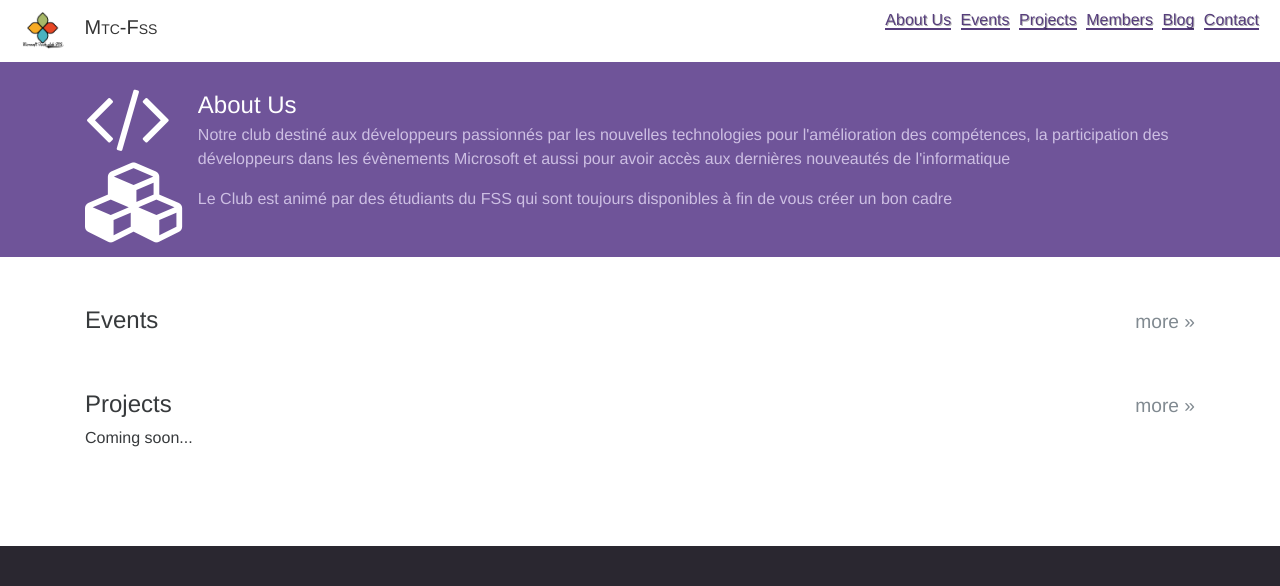
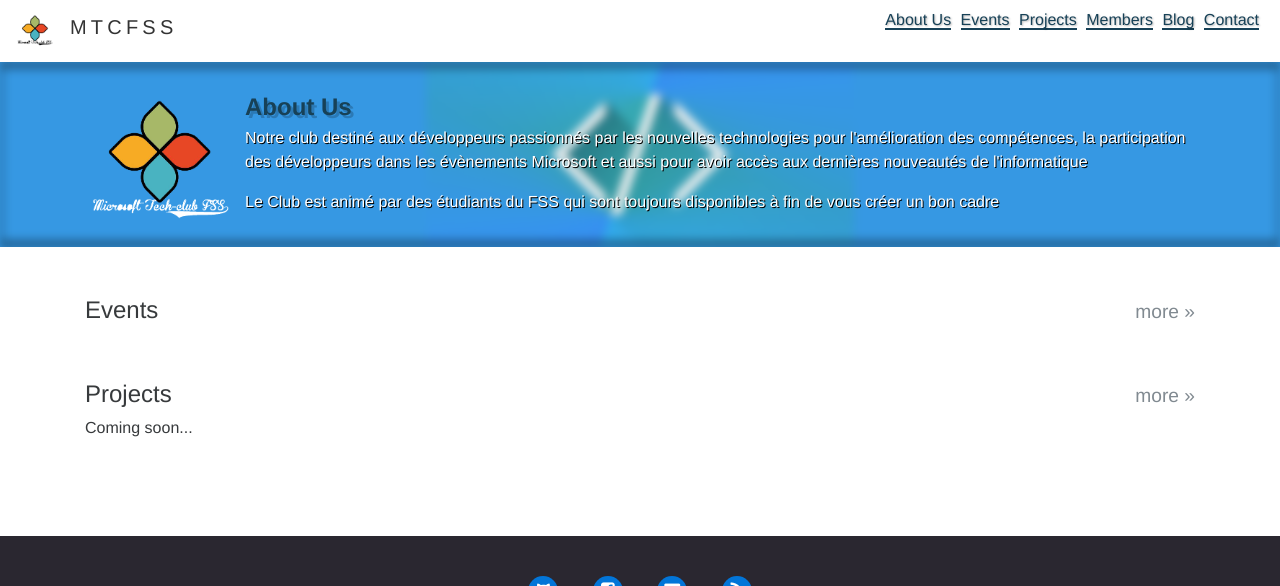
Before and after one commit to fssotc/fssotc.tik.tn, a Django app: page / in a window 1280 px wide. Shown: the top 586 px of the page. Run offline with Django 3.2, Linux system fonts and the light colour scheme; data that the repository does not hold is empty; parts of the project's set-up code (start-up, migrations or seed data) failed here and were passed over; some libraries are stand-ins or nearby versions.

Commit message:
update about & header sections

```diff
--- a/website/static/website/css/style.css
+++ b/website/static/website/css/style.css
@@ -17,17 +17,48 @@
 }
 #about {
     padding: 10px;
+    position: relative;
+    margin-top: 0 !important;
+    overflow: hidden;
+    background: #3698e3;
+    color: #CDBFE3;
 }
-#about i {
+#about h4 {
     color: white;
-    margin: 5px 0;
+}
+#about-bg {
+    background: url(../img/blue-coding-programming.jpg) center no-repeat;
+    background-size: auto 130%;
+    -webkit-filter: blur(5px);
+    filter: blur(5px);
+    background-color: #3698e3;
+    position: absolute;
+    top: 0;
+    left: 0;
+    right: 0;
+    bottom: 0;
+    z-index: 0;
+    box-shadow: inset 0px 5px 5px rgba(0, 0, 0, 0.6), inset 0px -5px 5px rgba(0, 0, 0, 0.6);
+}
+#about .media-left img {
+    width: 150px;
+}
+#about .container {
+    position: relative;
+    color: white;
+    text-shadow: 1px 1px rgba(0, 0, 0, 1);
+}
+#about .media-heading {
+    color: #174157;
+    font-weight: bold;
+    text-shadow: 3px 3px rgba(0, 0, 0, 0.2);
 }
 #about a:hover,
 section > h4 > a:hover {
     text-decoration: none;
 }
 @media(max-width: 753px) {
-    #about i {
+    #about .media-left {
         display: none;
     }
 }
@@ -36,8 +67,9 @@
 }
 header .navbar-link {
     border-bottom: 2px solid;
-    color: #563D7C;
-    text-shadow: 1px 1px rgba(0, 0, 0, 0.3);
+    border-color: #174157;
+    color: #174157;
+    text-shadow: 1px 1px 2px rgba(0, 0, 0, 0.3);
     margin-right: 5px;
 }
 header .nav a:hover {
@@ -45,7 +77,9 @@
     border-bottom: 4px solid;
 }
 header .navbar-brand {
-    font-variant: petite-caps;
+      letter-spacing: 4.2px;
+      line-height: 1.5;
+      text-transform: uppercase
 }
 section {
     margin-bottom: 50px;
@@ -55,17 +89,7 @@
     padding-bottom: 80px;
 }
 #articale > section:first-of-type {
-      margin-top: 50px;
-}
-#about {
-  margin-top: 0 !important;
-}
-#about {
-    background: #6F5499;
-    color: #CDBFE3;
-}
-#about h4 {
-    color: white;
+    margin-top: 50px;
 }
 footer {
     background: #2A2730;
--- a/website/templates/website/index.html
+++ b/website/templates/website/index.html
@@ -1,14 +1,12 @@
 {% extends 'website/layout.html' %}
+{% load staticfiles%}
 {% block pagetitle %}Microsoft Tech Club FSS{% endblock %}
 {% block content_section %}
         <section id="about" class="container-fluid">
+            <div id="about-bg"></div>
             <div class="container media">
                 <a class="media-left media-middle" href="#">
-                    <i class="media-object fa fa-code fa-5x"></i>
-                    <!--<i class="media-object fa fa-flask fa-5x"></i>-->
-                    <!--<i class="media-object fa fa-cube fa-5x"></i>-->
-                    <i class="media-object fa fa-cubes fa-5x"></i>
-                    <!--<i class="media-object fa fa-terminal fa-5x"></i>-->
+			<img src="{% static 'website/img/mtcfss-transparent-white.png' %}" />
                 </a>
                 <div class="media-body media-middle">
                     <h4 class="media-heading">About Us</h4>
--- a/website/templates/website/layout.html
+++ b/website/templates/website/layout.html
@@ -19,9 +19,9 @@
     <div id="articale">
         <header class="navbar navbar-light">
             <div class="navbar-header">
-              <a href="/"><img src="{% static 'website/img/logo.jpg' %}" alt="MTCFSS" id="nav-logo" class="navbar-brand" /></a>
+              <a href="/"><img src="{% static 'website/img/mtcfss-transparent-black.png' %}" alt="MTCFSS" id="nav-logo" class="navbar-brand" /></a>
                 <span class="navbar-brand">
-             Mtc-Fss
+             MTCFSS
         </span>
             </div>
             <ul class="pull-xs-right navbar-nav nav">
```
Also changed, not shown: website/static/website/css/about.css (added), website/static/website/img/blue-coding-programming.jpg (added), website/static/website/img/mtcfss-transparent-black.png (added), website/static/website/img/mtcfss-transparent-white.png (added).
